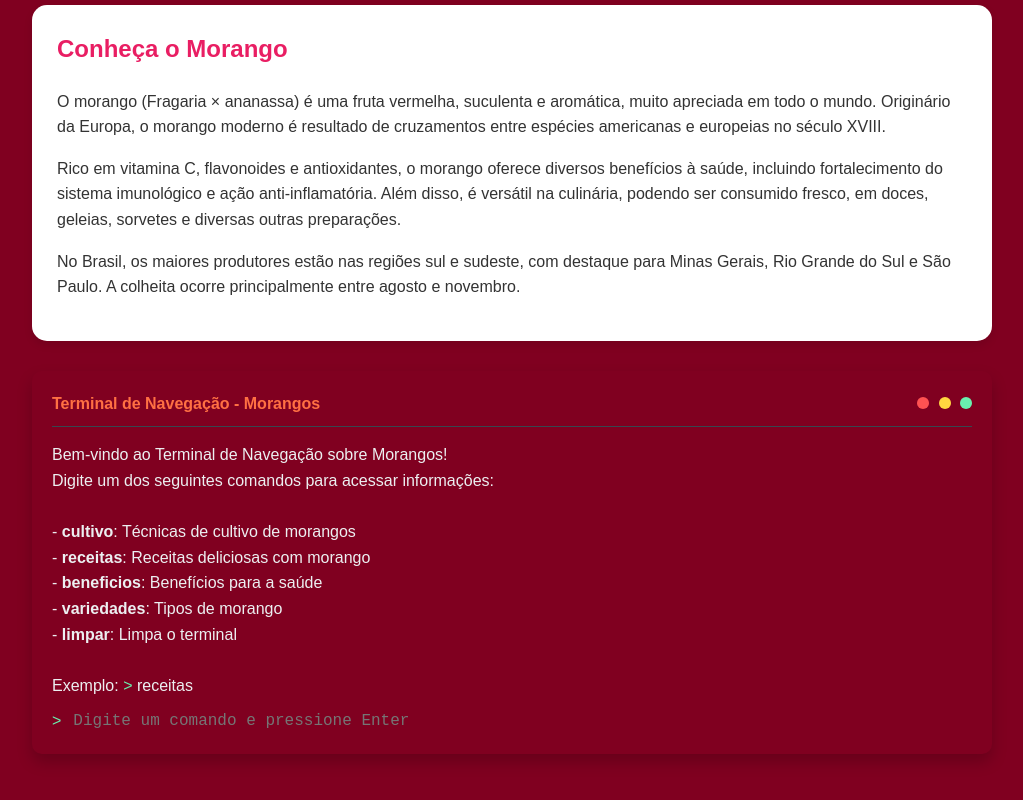
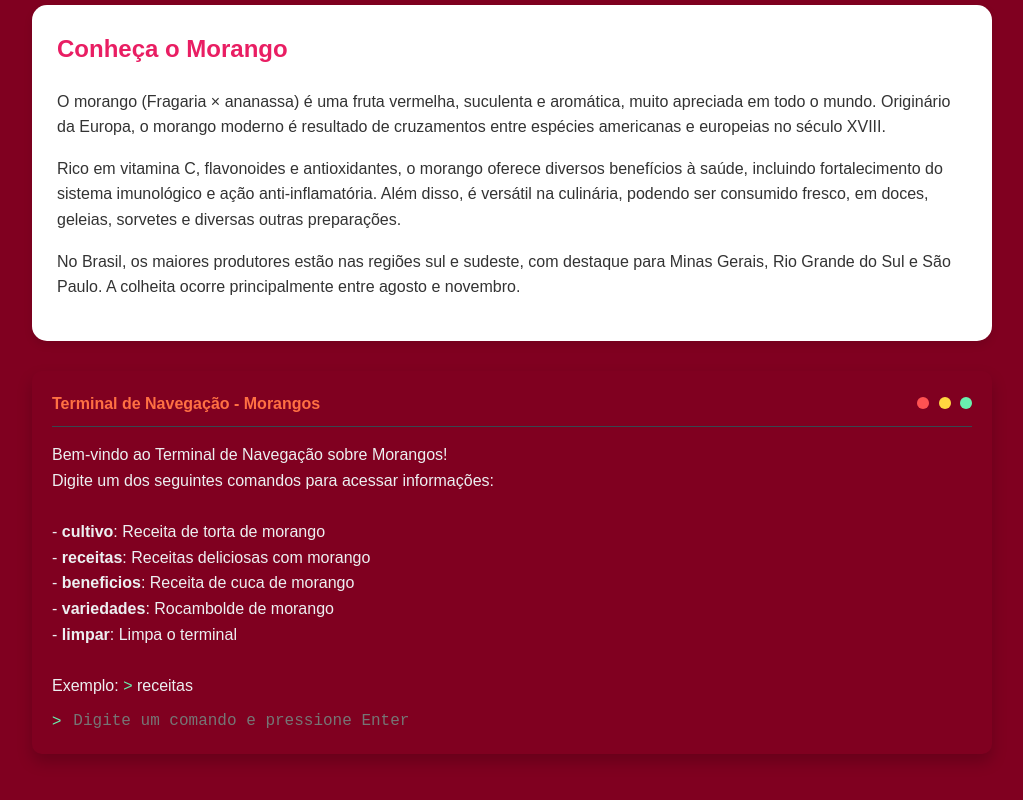
Before and after one commit to Isaa22/maratona-techisa, a plain HTML site: page index.html in a window 1280 px wide. Shown: the part 358-1158 px from the top of the page, without its empty margins (128-1151 px from the left). Drawn offline with Linux system fonts and the light colour scheme.

Commit message:
Update index.html

```diff
--- a/index.html
+++ b/index.html
@@ -217,10 +217,10 @@
                 <div>Bem-vindo ao Terminal de Navegação sobre Morangos!</div>
                 <div>Digite um dos seguintes comandos para acessar informações:</div>
                 <br>
-                <div>- <strong>cultivo</strong>: Técnicas de cultivo de morangos</div>
+                <div>- <strong>cultivo</strong>: Receita  de torta de morango</div>
                 <div>- <strong>receitas</strong>: Receitas deliciosas com morango</div>
-                <div>- <strong>beneficios</strong>: Benefícios para a saúde</div>
-                <div>- <strong>variedades</strong>: Tipos de morango</div>
+                <div>- <strong>beneficios</strong>: Receita de cuca de morango</div>
+                <div>- <strong>variedades</strong>: Rocambolde de morango</div>
                 <div>- <strong>limpar</strong>: Limpa o terminal</div>
                 <br>
                 <div>Exemplo: <span style="color: #69F0AE;">></span> receitas</div>
@@ -232,10 +232,10 @@
         </div>
 
         <div class="site-card" id="cultivo-card">
-            <h3>Técnicas de Cultivo de Morango</h3>
+            <h3>Receita  de torta de morango</h3>
             <p>Aprenda as melhores práticas para cultivar morangos em casa ou em escala comercial. O cultivo de morangos requer cuidados específicos com solo, irrigação e controle de pragas.</p>
             <p>Os morangos preferem solos bem drenados, ricos em matéria orgânica, com pH entre 5,5 e 6,5. A exposição solar deve ser de pelo menos 6 horas diárias.</p>
-            <a href="https://isaa22.github.io/agrinhoisa/" target="_blank">Acesse a Embrapa Morango</a>
+            <a href="https://isaa22.github.io/Torta-de-Morango/" target="_blank">Acesse a Embrapa Morango</a>
         </div>
 
         <div class="site-card" id="receitas-card">
@@ -246,17 +246,17 @@
         </div>
 
         <div class="site-card" id="beneficios-card">
-            <h3>Benefícios do Morango para a Saúde</h3>
+            <h3>Receita de cuca de morango</h3>
             <p>Os morangos são ricos em nutrientes essenciais e compostos antioxidantes que trazem diversos benefícios à saúde.</p>
             <p>Principais benefícios: melhora a saúde cardiovascular, fortalece o sistema imunológico, ajuda no controle do açúcar no sangue, possui ação anti-inflamatória e contribui para a saúde da pele.</p>
             <a href="https://isaa22.github.io/agrinhoisa/" target="_blank">Benefícios na Healthline</a>
         </div>
 
         <div class="site-card" id="variedades-card">
-            <h3>Variedades de Morango</h3>
+            <h3>Rocambolde de morango</h3>
             <p>Existem diversas variedades de morango, cada uma com características específicas de sabor, tamanho, cor e resistência.</p>
             <p>Algumas variedades populares: Albion (doce e firme), Camarosa (grande e vermelho intenso), Festival (sabor equilibrado), Oso Grande (muito grande), San Andreas (longa vida útil).</p>
-            <a href="https://isaa22.github.io/agrinhoisa/" target="_blank">Variedades no Radar Agrícola</a>
+            <a href="https://isaa22.github.io/Rocambole-de-morango/" target="_blank">Variedades no Radar Agrícola</a>
         </div>
     </div>
 
```
